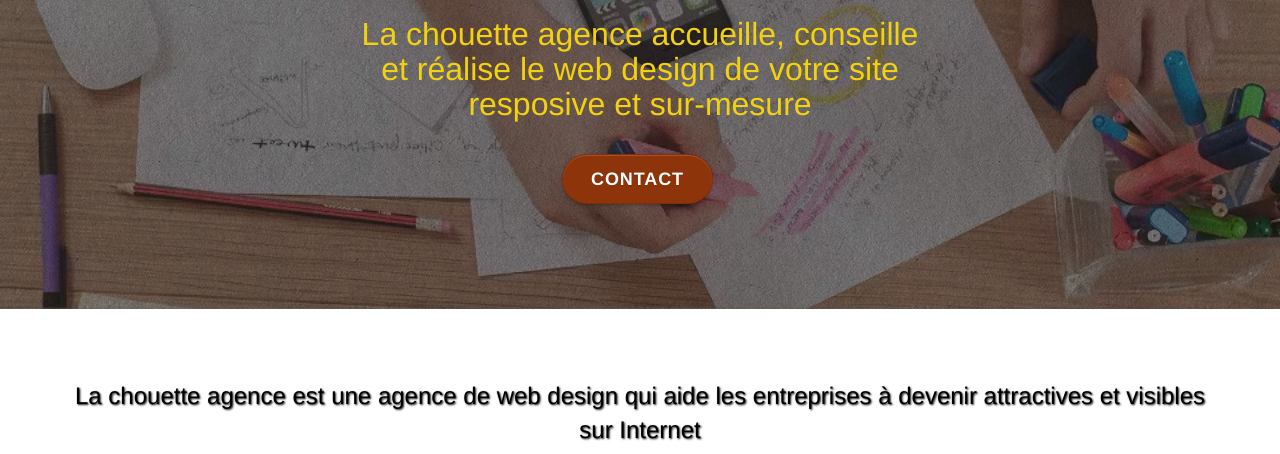
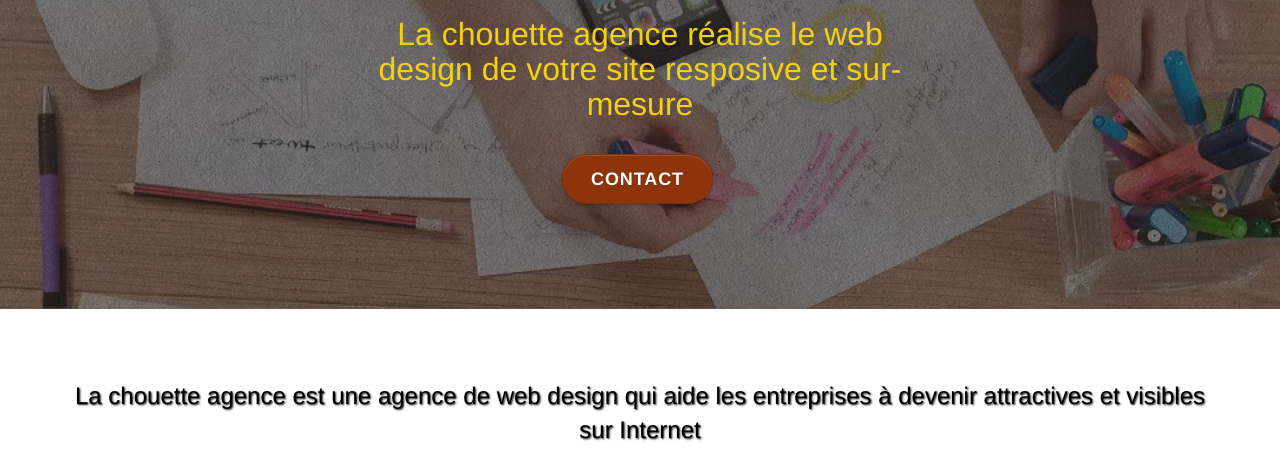
Before and after one commit to ygrit/LaChouetteAgence, a plain HTML site: page index.html in a window 1280 px wide. Shown: the part 298-752 px from the top of the page. Drawn offline with nearby package versions, Linux system fonts and the light colour scheme; some packages are replaced by stand-ins of ours; a script that the page names is missing.

Commit message:
correction of title h1

```diff
--- a/index.html
+++ b/index.html
@@ -90,7 +90,7 @@
 							<img src="img/logo.png" class="center-block image-resize-mode" width="100"
 								alt="Logo de La chouette agence de web désign à Lyon" />
 							<h1 class="text-center hero-bloc-text tc-yellow">
-								La chouette agence accueille, conseille et réalise le web design de votre site resposive et sur-mesure
+								La chouette agence réalise le web design de votre site resposive et sur-mesure
 							</h1>
 							<div class="text-center">
 								<a href="contact.html?src=bandeau"
```
